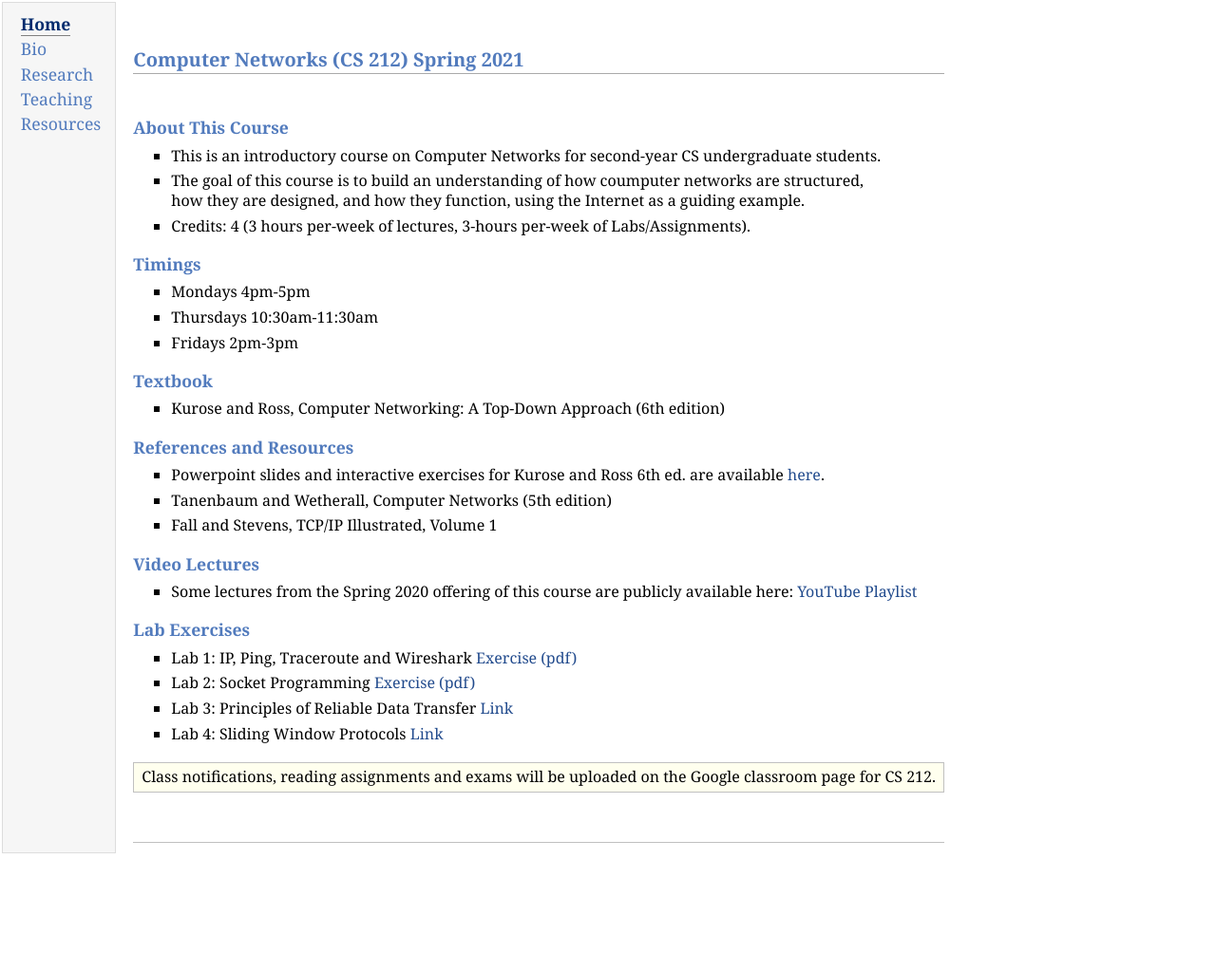
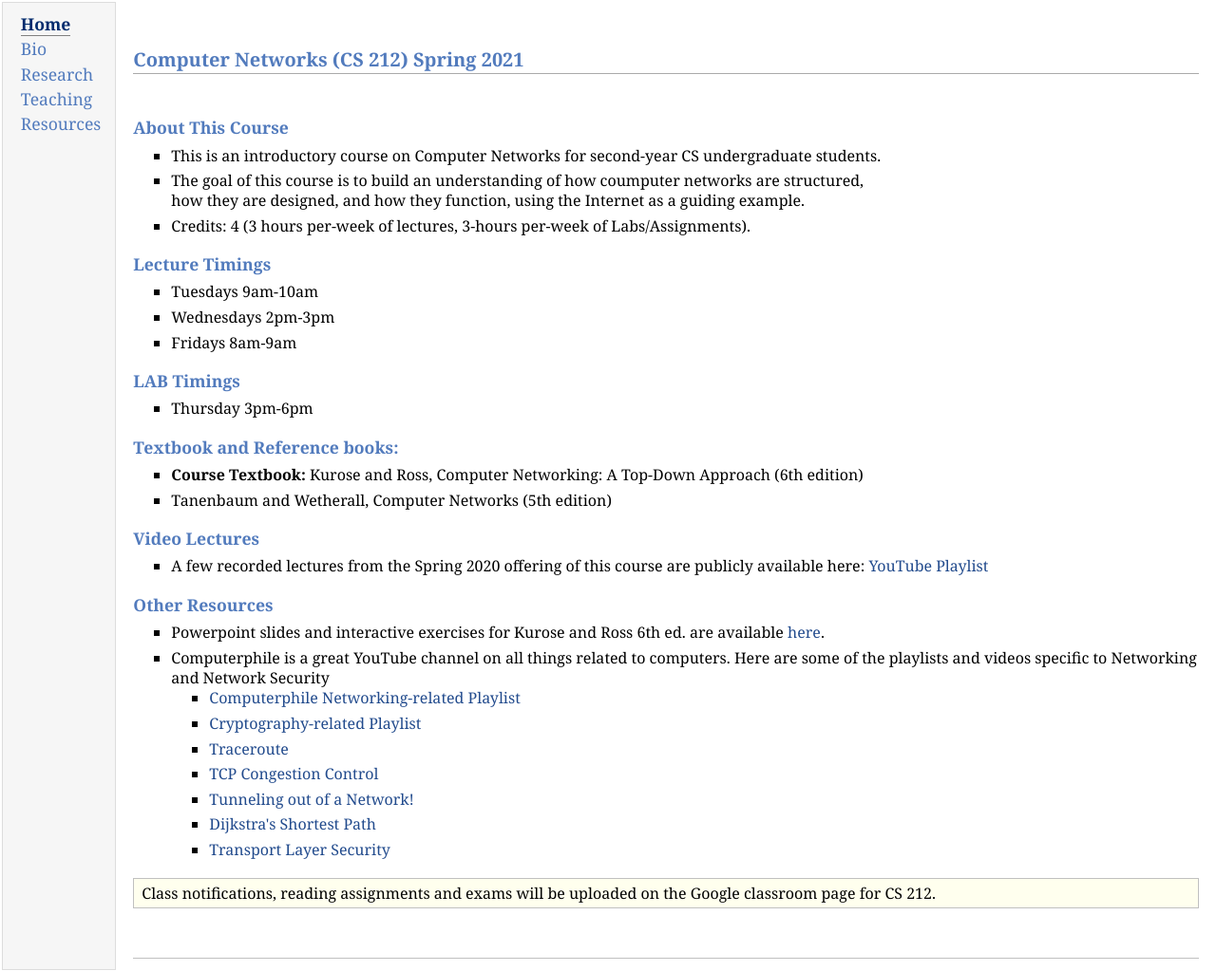
Before and after one commit to NehaKaranjkar/NehaKaranjkar.github.io, a plain HTML site: page cs212.html in a window 1280 px wide. Shown: the whole page at 95% size. Before the commit the page ends 909 px from the top, so only its background shows below. Drawn offline with Linux system fonts and the light colour scheme.

Commit message:
updated cs212

```diff
--- a/cs212.html
+++ b/cs212.html
@@ -31,45 +31,56 @@ how they are designed, and how they function, using the Internet as a guiding ex
 <li><p>Credits: 4 (3 hours per-week of lectures, 3-hours per-week of Labs/Assignments).</p>
 </li>
 </ul>
-<h3>Timings</h3>
+<h3>Lecture Timings</h3>
 <ul>
-<li><p>Mondays 4pm-5pm</p>
+<li><p>Tuesdays 9am-10am</p>
 </li>
-<li><p>Thursdays 10:30am-11:30am</p>
+<li><p>Wednesdays 2pm-3pm</p>
 </li>
-<li><p>Fridays 2pm-3pm</p>
+<li><p>Fridays 8am-9am</p>
 </li>
 </ul>
-<h3>Textbook</h3>
+<h3>LAB Timings</h3>
 <ul>
-<li><p>Kurose and Ross, Computer Networking: A Top-Down Approach (6th edition)</p>
+<li><p>Thursday 3pm-6pm</p>
 </li>
 </ul>
-<h3>References and Resources</h3>
+<h3>Textbook and Reference books:</h3>
+<ul>
+<li><p><b>Course Textbook:</b> Kurose and Ross, Computer Networking: A Top-Down Approach (6th edition)</p>
+</li>
+<li><p>Tanenbaum and Wetherall, Computer Networks (5th edition)</p>
+</li>
+</ul>
+<h3>Video Lectures </h3>
+<ul>
+<li><p>A few recorded lectures from the Spring 2020 offering of this course
+are publicly available here: <a href="https://www.youtube.com/playlist?list=PLwNrOutwUd7GEBAoWA7BqDsK1KaJps60a">YouTube Playlist</a></p>
+</li>
+</ul>
+<h3>Other Resources </h3>
 <ul>
 <li><p>Powerpoint slides and interactive exercises for Kurose and Ross 6th ed.
 are available <a href="http://gaia.cs.umass.edu/kurose_ross/ppt.htm">here</a>.</p>
 </li>
-<li><p>Tanenbaum and Wetherall, Computer Networks (5th edition)</p>
+<li><p>Computerphile is a great YouTube channel on all things related to computers. Here are some of the playlists and videos specific to Networking and Network Security</p>
+<ul>
+<li><p><a href="https://youtu.be/L6bDA5FK6gs">Computerphile Networking-related Playlist</a></p>
 </li>
-<li><p>Fall and Stevens, TCP/IP Illustrated, Volume 1</p>
+<li><p><a href="https://youtu.be/GSIDS_lvRv4">Cryptography-related Playlist</a></p>
+</li>
+<li><p><a href="https://youtu.be/75yKT3OuE44">Traceroute</a></p>
+</li>
+<li><p><a href="https://youtu.be/edUN8OabWCQ">TCP Congestion Control</a></p>
+</li>
+<li><p><a href="https://youtu.be/h7IeCPhTBxs">Tunneling out of a Network!</a></p>
+</li>
+<li><p><a href="https://youtu.be/GazC3A4OQTE">Dijkstra's Shortest Path</a></p>
+</li>
+<li><p><a href="https://youtu.be/0TLDTodL7Lc">Transport Layer Security</a></p>
 </li>
 </ul>
-<h3>Video Lectures</h3>
-<ul>
-<li><p>Some lectures from the Spring 2020 offering of this course
-are publicly available here: <a href="https://www.youtube.com/playlist?list=PLwNrOutwUd7GEBAoWA7BqDsK1KaJps60a">YouTube Playlist</a></p>
-</li>
-</ul>
-<h3>Lab Exercises</h3>
-<ul>
-<li><p>Lab 1: IP, Ping, Traceroute and Wireshark <a href="./CS212/Lab1.pdf">Exercise (pdf)</a> </p>
-</li>
-<li><p>Lab 2: Socket Programming  <a href="./CS212/Lab2.pdf">Exercise (pdf)</a> </p>
-</li>
-<li><p>Lab 3: Principles of Reliable Data Transfer <a href="./ProtocolSimulation.html">Link</a> </p>
-</li>
-<li><p>Lab 4: Sliding Window Protocols <a href="./SlidingWindowProtocols.html">Link</a> </p>
+
 </li>
 </ul>
 <div class="infoblock">
```
Also changed, not shown: Bio.html (+4 -5 lines), index.html (+1 -1 lines).
